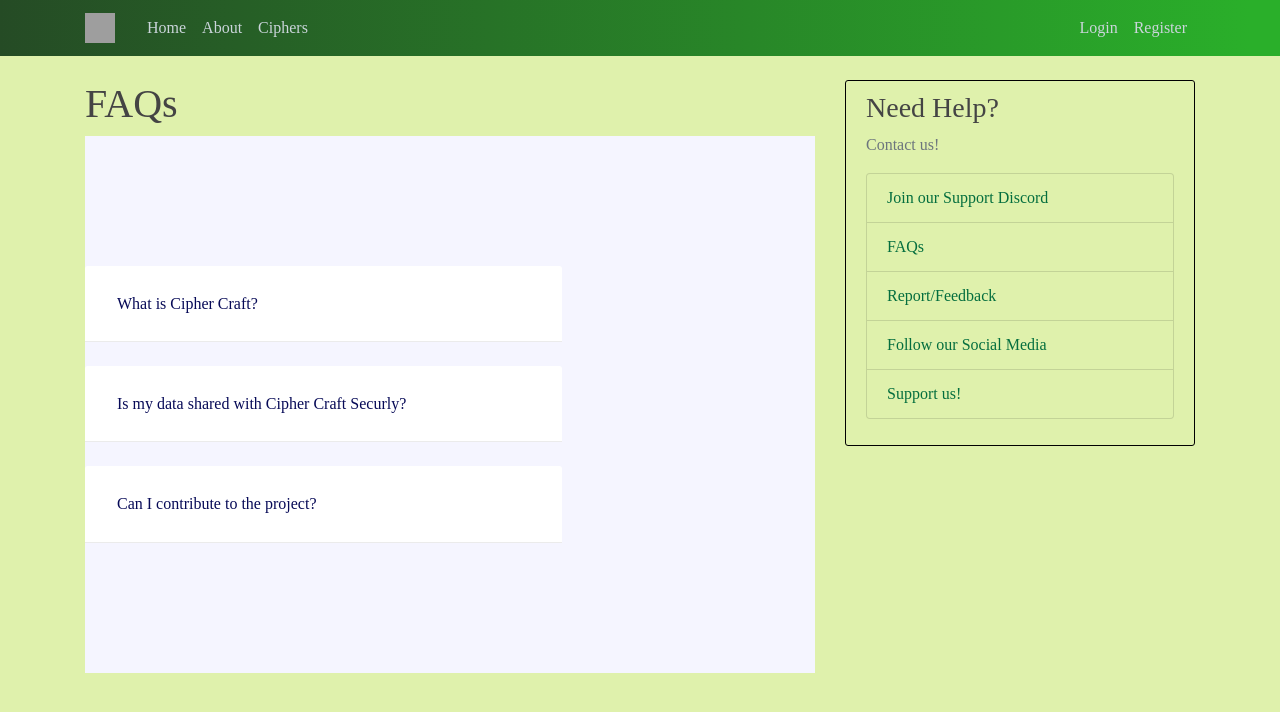
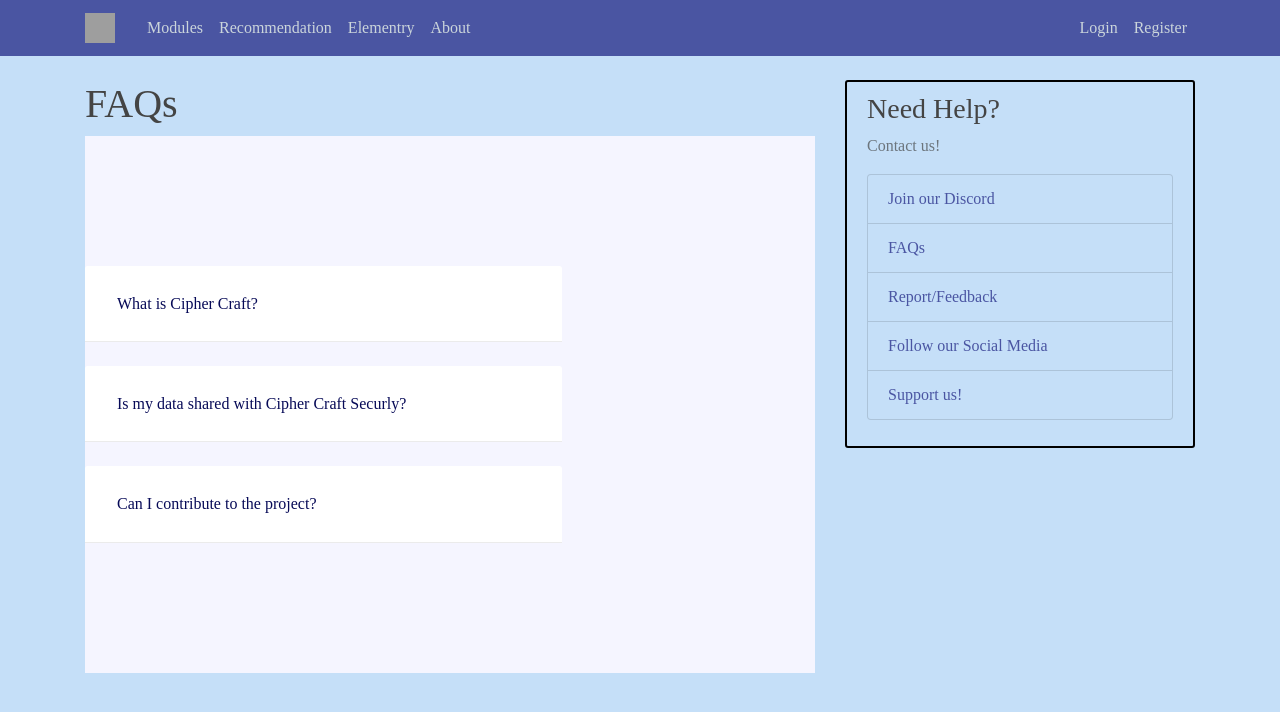
Before and after one commit to KunalDemla/FinSage, a Django app: template FinSage/home/templates/home/faqs.html in a window 1280 px wide. Shown: the top 712 px of the page. Run offline with Django 4.2, Linux system fonts and the light colour scheme; the template is opened without the code that fills it, so the values that code supplies are empty; some libraries are stand-ins or nearby versions; some web fonts are replaced; grey boxes are pictures that could not be loaded.

Commit message:
UI changes

```diff
--- a/FinSage/home/static/home/main.css
+++ b/FinSage/home/static/home/main.css
@@ -10,9 +10,9 @@
 
 
 body {
-    background: #DFF1AC !important;
+    background: #C5DFF8 !important;
     border-color:  #000000 !important;
-    color: #046E3E;
+    color: #4A55A2;
     margin-top: 5rem;
     font-family: 'NanumMyeongjo';
     font-style: normal;
@@ -31,11 +31,11 @@ body {
   }
 
   .bgcol{
-    background: #DFF1AC !important;
+    background: #C5DFF8 !important;
   }
 
   .bg-steel {
-    background: linear-gradient(90.27deg, #254A25 -0.97%, #2AAF2A 97.68%);
+    background: #4A55A2;
   }
 
   .site-header .navbar-nav .nav-link {
@@ -52,7 +52,7 @@ body {
 
   .content-section {
     padding: 10px 20px;
-    border: 1px solid #000000;
+    border: 2px solid #000000;
     border-radius: 3px;
     margin-bottom: 20px;
   }
--- a/FinSage/home/templates/home/base.html
+++ b/FinSage/home/templates/home/base.html
@@ -12,11 +12,11 @@
 
         {%if title%}
         <title>
-            Cipher Craft - {{ title }}
+            FinSage
         </title>
         {%else%}
         <title>
-            Cipher Craft
+            FinSage
         </title>
         {%endif%}
         <link rel="shortcut icon" type="image/png" href="{% static 'home/favicon.ico' %}"/>
@@ -34,13 +34,15 @@
                 </button>
                 <div class="collapse navbar-collapse" id="navbarToggle">
                   <div class="navbar-nav mr-auto">
-                    <a class="nav-item nav-link" href="{% url 'home_page' %}">Home</a>
-                    <a class="nav-item nav-link" href="{% url 'about_page'%}">About</a>
-                    <a class="nav-item nav-link" href="{% url 'cipher_list'%}">Ciphers</a>
-                    {% if user.is_authenticated %}
+
+                    <a class="nav-item nav-link" href="{% url 'about_page' %}">Modules</a>
+                    <a class="nav-item nav-link" href="{% url 'about_page' %}">Recommendation</a>
+                    <a class="nav-item nav-link" href="{% url 'about_page' %}">Elementry</a>
+                    <a class="nav-item nav-link" href="{% url 'about_page' %}">About</a>
+                    <!-- {% if user.is_authenticated %}
                     <a class="nav-item nav-link" href="#">PoTD</a>
                     <a class="nav-item nav-link" href="#">CoTM</a>
-                    {% endif %}
+                    {% endif %} -->
                   </div>
                   <!-- Navbar Right Side -->
                   <div class="navbar-nav dropdown">
@@ -50,7 +52,7 @@
                     </a>
                     <div class="dropdown-menu" aria-labelledby="navbarDropdown">
                       <a class="dropdown-item" href="{% url 'user_profile'%}">Profile</a>
-                      <a class="dropdown-item" href="{% url 'show_favourites'%}">Favourites</a>
+                      <!-- <a class="dropdown-item" href="{% url 'show_favourites'%}">Favourites</a> -->
                       <div class="dropdown-divider"></div>
                       <a class="dropdown-item" href="{% url 'user_logout'%}">Logout</a>
                     </div>
@@ -87,11 +89,11 @@
                   <h3>Need Help?</h3>
                   <p class='text-muted'>Contact us!
                     <ul class="list-group bgcol">
-                      <li class="list-group-item bgcol list-group-item"><a href="https://discord.gg/38aRbavT42" target="_blank" style="color: #046E3E">Join our Support Discord</a></li>
-                      <li class="list-group-item bgcol list-group-item"><a href="{%url 'faqs_page'%}" style="color: #046E3E">FAQs</a></li>
-                      <li class="list-group-item bgcol list-group-item"><a href="{%url 'feedback_page'%}" style="color: #046E3E">Report/Feedback</a></li>
-                      <li class="list-group-item bgcol list-group-item"><a href="#" style="color: #046E3E">Follow our Social Media</a></li>
-                      <li class="list-group-item bgcol list-group-item"><a href="#" style="color: #046E3E">Support us!</a></li>
+                      <li class="list-group-item bgcol list-group-item"><a href="#" target="_blank" style="color: #4A55A2">Join our Discord</a></li>
+                      <li class="list-group-item bgcol list-group-item"><a href="{%url 'faqs_page'%}" style="color: #4A55A2">FAQs</a></li>
+                      <li class="list-group-item bgcol list-group-item"><a href="{%url 'feedback_page'%}" style="color: #4A55A2">Report/Feedback</a></li>
+                      <li class="list-group-item bgcol list-group-item"><a href="#" style="color: #4A55A2">Follow our Social Media</a></li>
+                      <li class="list-group-item bgcol list-group-item"><a href="#" style="color: #4A55A2">Support us!</a></li>
                     </ul>
                   </p>
                 </div>
```
